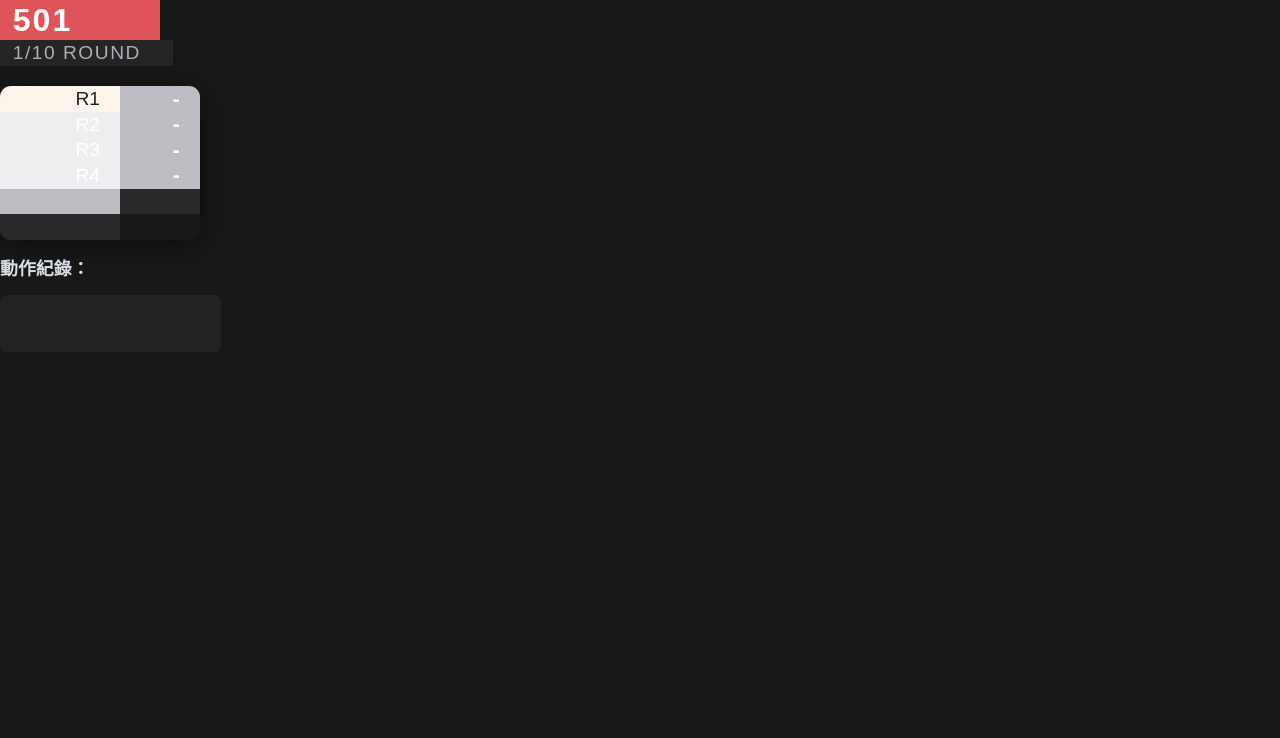
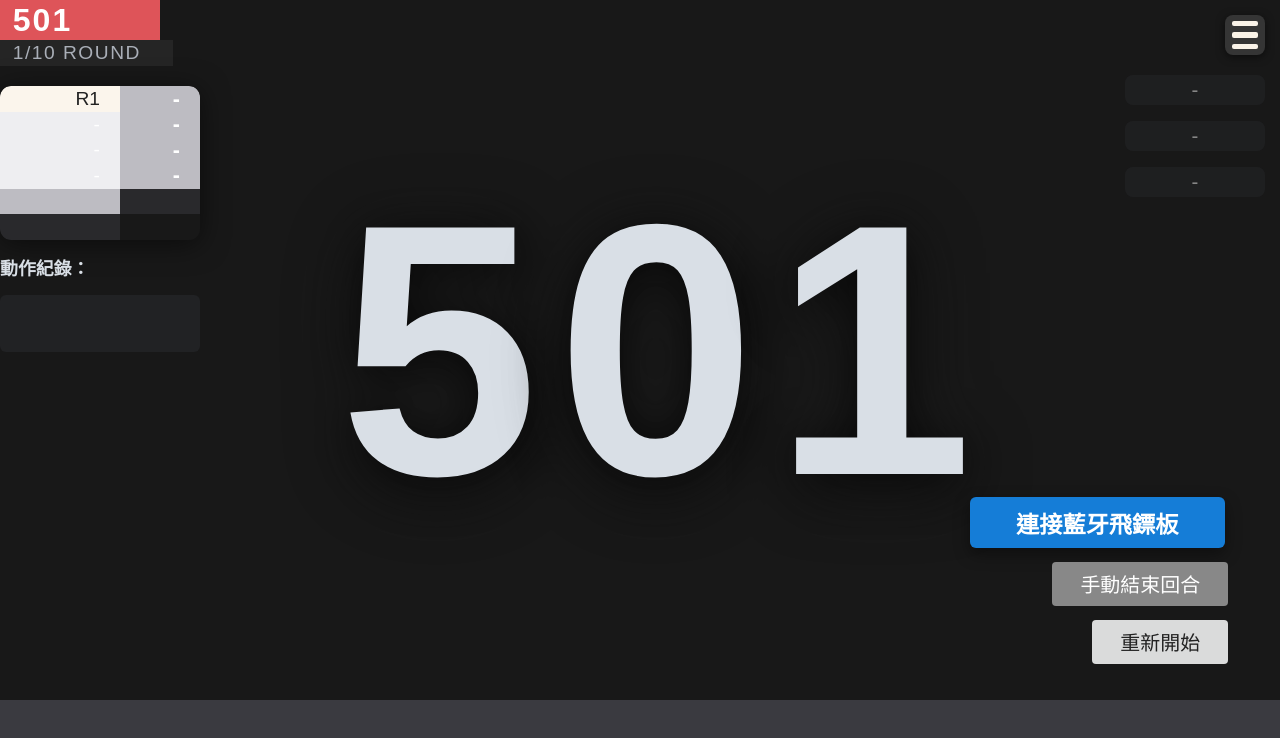
Before and after one commit to hnd94v2m/granboard2-app-by-JW, a React (Create React App) app: page / in a window 1280 px wide. Shown: the top 738 px of the page. Built offline with nearby package versions, Linux system fonts and the light colour scheme.

Commit message:
Update App.tsx

```diff
--- a/src/App.tsx
+++ b/src/App.tsx
@@ -13,12 +13,6 @@ type Throw = {
   id: SegmentID;
 };
 
-interface HistoryEntry {
-  // 這一列要顯示哪一回合
-  roundNum: number | null; // (null=這格無用)
-  roundScore: number | null; // null=橫線,-1=空格
-}
-
 export default function App() {
   const [score, setScore] = useState(START_SCORE);
   const [roundThrows, setRoundThrows] = useState<Throw[]>([]);
@@ -31,26 +25,30 @@ export default function App() {
   const [roundStartingScore, setRoundStartingScore] = useState<number>(START_SCORE);
   // 歷史每回合三鏢加總
   const [roundTotalList, setRoundTotalList] = useState<number[]>([]);
-  // 回合數（第 N 回合打到第 N 鏢時 是第 N 回合，回合結束馬上+1）
+  // 回合數（第 N 回合）
   const [round, setRound] = useState(1);
-  // focus的row
-  const tableAnimRef = useRef<number | null>(null);
-  // 是否剛開始進入下一回合（閃爍動畫用）
+  // 用於呼吸動畫tick
   const [animTick, setAnimTick] = useState(0);
 
-  // 呼吸動畫tick
+  // 呼吸動畫定時器
   useEffect(() => {
     const timer = setInterval(() => setAnimTick((t) => t + 1), 1200);
     return () => clearInterval(timer);
   }, []);
 
-  // Granboard 事件接收
+  // 藍牙事件卸載
   useEffect(() => {
-    return () => { if (granboard) granboard.segmentHitCallback = undefined };
+    return () => {
+      if (granboard) granboard.segmentHitCallback = undefined;
+    };
   }, [granboard]);
+
+  // 藍牙事件與分數邏輯監聽
   useEffect(() => {
     if (!granboard) return;
+
     granboard.segmentHitCallback = (segment) => {
+      // 回合第一鏢時設定起始分數快照
       if (roundThrows.length === 0) setRoundStartingScore(score);
 
       if (segment.ID === SegmentID.RESET_BUTTON) {
@@ -106,7 +104,7 @@ export default function App() {
           `命中 ${segment.LongName}（分值${segValue}），剩餘：${nextScore}`,
           ...l
         ]);
-        // 回合結束(三鏢或勝利)，立即記錄加總與下一輪動畫刷新
+        // 回合結束(3鏢或勝利)
         if (nextScore === 0 || newThrows.length >= 3) {
           setRoundTotalList(list => [
             ...list,
@@ -121,12 +119,6 @@ export default function App() {
           ]);
           setRoundStartingScore(nextScore);
           setTimeout(() => setRoundThrows([]), 400);
-          // 呼吸動畫 focus 到新行
-          tableAnimRef.current = null;
-          setTimeout(() => {
-            tableAnimRef.current = null;
-            setAnimTick((t) => t + 1);
-          }, 100);
         }
         return newThrows;
       });
@@ -146,11 +138,6 @@ export default function App() {
     setLog(l => [`手動結束回合`, ...l]);
     setRoundThrows([]);
     setRoundStartingScore(score);
-    tableAnimRef.current = null;
-    setTimeout(() => {
-      tableAnimRef.current = null;
-      setAnimTick((t) => t + 1);
-    }, 100);
   };
 
   // 重置遊戲
@@ -161,11 +148,6 @@ export default function App() {
     setRound(1);
     setRoundTotalList([]);
     setLog(l => ["分數已重設", ...l]);
-    tableAnimRef.current = null;
-    setTimeout(() => {
-      tableAnimRef.current = null;
-      setAnimTick((t) => t + 1);
-    }, 100);
   };
 
   // 藍牙連線
@@ -184,167 +166,442 @@ export default function App() {
     }
   };
 
-  // ----------- 歷史回合區資料與樣式計算 -------------
-  // 構建資料行（每列 row：左R編號/右分數/-/空格/等內容）
-  function getHistoryTableContent(): [string, string, string, string, string, string][] {
-    // 起算資料的顯示起始回合
-    let roundOffset = 0;
-    if (round > 4) roundOffset = round - 4;
-
-    // 構建欄目
-    const rows: [string, string, string, string, string, string][] = [];
-    for (let i = 0; i < TABLE_ROWS; ++i) {
-      let rnum = roundOffset + i + 1;
-      let showR = "";
-      let showScore = "-";
-      // 第五回合以前顯示R1~R6; 之後 R2~R7 (依 offset),並且確保總共不超過10回合
-      if (rnum <= TOTAL_ROUNDS) showR = "R" + rnum;
-      else showR = "";
-      // 只有已結束回合才有分數
-      if (i < roundTotalList.length - roundOffset && (roundOffset + i) < roundTotalList.length) {
-        if (typeof roundTotalList[roundOffset + i] === "number") {
-          showScore = `${roundTotalList[roundOffset + i]}`;
+  // 產生歷史回合表格內容 (左欄：R#、右欄：該回合加總分數或預設橫線)
+  function generateHistoryTable() {
+    const rows = [];
+    let offset = round > 4 ? round - 4 : 0; // 5回合後往上卷
+    for (let i = 0; i < TABLE_ROWS; i++) {
+      const roundNum = offset + i + 1;
+      let showR = roundNum <= TOTAL_ROUNDS ? `R${roundNum}` : "";
+      let showScore: string | number = "-";
+      if (roundTotalList.length > (offset + i) && (offset + i) < roundTotalList.length) {
+        showScore = roundTotalList[offset + i];
       }
-      }
-      // 若回合沒打過顯示 "-", 如果剩下要刪除列，顯示為 ""
-      if (showR === "" || (rnum > round && i >= 4)) {
+      if (roundNum > round || roundNum > TOTAL_ROUNDS) {
         showScore = "";
         showR = "";
       }
-      rows.push([showR, showScore, "", "", "", ""]);
+      // 根據第幾排匹配色塊、字色後面處理
+      rows.push({ roundNum: showR, score: showScore });
     }
 
-    // 把第六、五列依規則不顯示（9/10回合限制）
+    // 9、10回合不顯示多餘列
     if (round >= 9) {
-      // 只保留前五/四列
-      while (rows.length > 4 + (TOTAL_ROUNDS - round)) rows.pop();
+      rows.splice(4 + (TOTAL_ROUNDS - round), rows.length);
     }
+
     return rows;
   }
 
-  // ----------- 歷史回合區色塊與動畫設定 -------------
-  const BG_COLORS_1 = ["#EEEEF1", "#EEEEF1", "#EEEEF1", "#EEEEF1", "#bdbcc2", "#29292C"];
-  const BG_COLORS_2 = ["#bdbcc2", "#bdbcc2", "#bdbcc2", "#bdbcc2", "#29292C", "#181818"];
-  const TXT_COLORS = ["#fff", "#fff", "#fff", "#fff", "#FAF3E8", "#A7A7A6"];
-  // 呼吸動畫的米白底+黑字 focus 行，回合進行時要提示
-  const BREATHE_BG = "#FAF3E8";
-  const BREATHE_TXT = "#222";
-  // 哪一列要閃爍提示
-  function getFocusRowIdx(curRound: number): number | null {
-    if (curRound <= 4) return curRound - 1; // 第1-4回合用前4列提示
-    if (curRound >= 5 && curRound <= TOTAL_ROUNDS) return 3; // 第4列一直提示中（第5列才換新一group）
-    return null;
-  }
-  // ---------- end ------------
+  // 歷史表色塊與字色規則
+  const BG_COL_1 = ["#EEEEF1","#EEEEF1","#EEEEF1","#EEEEF1","#bdbcc2","#29292C"];
+  const BG_COL_2 = ["#bdbcc2","#bdbcc2","#bdbcc2","#bdbcc2","#29292C","#181818"];
+  const TXT_COLS = ["#fff","#fff","#fff","#fff","#FAF3E8","#A7A7A6"];
 
+  // 呼吸動畫焦點位置 第1-4回合highlight對應第1-4列，>=5 一直在第四列提示
+  const focusRowIdx = round <= 4 ? round - 1 : round <= TOTAL_ROUNDS ? 3 : null;
+  const breathingStyle = {
+    animation: "breathe 1.2s infinite linear alternate"
+  };
+
+  const historyRows = generateHistoryTable();
   const scoreStr = String(score).split("");
 
-  // ----------- RENDER --------------
-  const currentTableRows = getHistoryTableContent();
-  const focusRow = getFocusRowIdx(round);
   return (
-    <div
-      style={{
+    <div style={{
       background: "#181818",
-        minHeight: "100vh", width: "100vw", position: "relative",
-        margin: 0, padding: 0, fontFamily: "sans-serif", boxSizing: "border-box", overflowX: "hidden"
-      }}
-    >
-      {/* 左上標頭區略（與舊版一致） */}
+      minHeight: "100vh",
+      width: "100vw",
+      position: "relative",
+      margin: 0,
+      padding: 0,
+      fontFamily: "sans-serif",
+      boxSizing: "border-box",
+      overflowX: "hidden"
+    }}>
+      {/* 左側標頭與歷史表 + 動作紀錄 */}
       <section style={{
-        position: "fixed", top: 0, left: 0, zIndex: 30,
-        display: "flex", flexDirection: "column", alignItems: "flex-start", gap: 0
+        position: "fixed",
+        top: 0,
+        left: 0,
+        zIndex: 30,
+        display: "flex",
+        flexDirection: "column",
+        alignItems: "flex-start",
+        gap: 0
       }}>
+        {/* 501比賽標題 */}
         <div style={{
-          width: "min(17vw,160px)", height: "min(5vw,40px)", background: "#DE5459",
-          display: "flex", alignItems: "center", paddingLeft: "1vw", paddingTop: "0.5vw", paddingBottom: "0.5vw",
-          color: "#fff", fontSize: "clamp(1.3rem,3vw,2rem)", fontWeight: 600, letterSpacing: "2px", boxSizing: "border-box"
+          width: "min(17vw,160px)",
+          height: "min(5vw,40px)",
+          background: "#DE5459",
+          display: "flex",
+          alignItems: "center",
+          paddingLeft: "1vw",
+          paddingTop: "0.5vw",
+          paddingBottom: "0.5vw",
+          color: "#fff",
+          fontSize: "clamp(1.3rem,3vw,2rem)",
+          fontWeight: 600,
+          letterSpacing: "2px",
+          boxSizing: "border-box"
         }}>
           501
         </div>
+        {/* 1/10 ROUND顯示 */}
         <div style={{
-          width: "min(17vw,160px)", height: "min(3vw,20px)", background: "#252525", color: "#AAAFB8",
-          display: "flex", alignItems: "center", fontSize: "clamp(1.05rem,2vw,1.2rem)",
-          paddingLeft: "1vw", paddingTop: "0.25vw", paddingBottom: "0.25vw", fontWeight: 500, letterSpacing: "1.5px"
+          width: "min(17vw,160px)",
+          height: "min(3vw,20px)",
+          background: "#252525",
+          color: "#AAAFB8",
+          display: "flex",
+          alignItems: "center",
+          fontSize: "clamp(1.05rem,2vw,1.2rem)",
+          paddingLeft: "1vw",
+          paddingTop: "0.25vw",
+          paddingBottom: "0.25vw",
+          fontWeight: 500,
+          letterSpacing: "1.5px"
         }}>
           {round}/{TOTAL_ROUNDS} ROUND
         </div>
         <div style={{ height: "min(3vw,20px)" }}></div>
-        {/* --------- 歷史回合表格 start --------- */}
+        {/* 歷史回合分數表 */}
         <div style={{
           display: "grid",
           gridTemplateColumns: "60% 40%",
-          gridTemplateRows: `repeat(${currentTableRows.length}, minmax(0,auto))`,
           width: "min(19vw,200px)",
           minWidth: 135,
           borderRadius: 11,
           overflow: "hidden",
-          boxShadow: "0 4px 28px #0008"
+          boxShadow: "0 4px 28px #0008",
+          userSelect: "none"
         }}>
-          {currentTableRows.map((row, idx) => {
-            // focus active行的特殊動畫
-            const breathing = focusRow !== null && idx === focusRow;
-            // 第1欄(左R)
-            let c1bg = BG_COLORS_1[idx];
-            let c1fg = TXT_COLORS[idx];
-            let c2bg = BG_COLORS_2[idx];
-            let c2fg = TXT_COLORS[idx];
-            if (breathing) { c1bg = BREATHE_BG; c1fg = BREATHE_TXT }
-            // 呼吸動畫樣式
-            const breatheAnim = breathing
-              ? { animation: "breathe 1.2s infinite linear alternate" }
-              : {};
-            return [
-              <div key={`r${idx}c0`}
+          {historyRows.map((item, idx) => {
+            const isFocus = focusRowIdx === idx;
+            // 左欄底色字色
+            const leftBg = isFocus ? "#FAF3E8" : BG_COL_1[idx];
+            const leftColor = isFocus ? "#222" : TXT_COLS[idx];
+            // 右欄底色字色
+            const rightBg = BG_COL_2[idx];
+            const rightColor = TXT_COLS[idx];
+
+            return (
+              <React.Fragment key={idx}>
+                <div
                   style={{
-                  height: `clamp(18px,2vw,27px)`, display: "flex", alignItems: "center", justifyContent: "flex-end",
-                  background: c1bg, color: c1fg, fontSize: "clamp(1.01rem,1.7vw,1.2rem)",
-                  fontWeight: 510, paddingRight: "min(2vw,20px)", ...breatheAnim,
-                  userSelect: "none", borderRadius: [4,4,0,0].map((r,i)=>idx===0&&i<2?11:0).toString()
+                    height: "clamp(18px,2vw,27px)",
+                    display: "flex",
+                    alignItems: "center",
+                    justifyContent: "flex-end",
+                    backgroundColor: leftBg,
+                    color: leftColor,
+                    fontSize: "clamp(1.01rem,1.7vw,1.2rem)",
+                    fontWeight: 510,
+                    paddingRight: "min(2vw,20px)",
+                    animation: isFocus ? "breathe 1.2s infinite linear alternate" : undefined,
+                    borderTopLeftRadius: idx === 0 ? 11 : undefined,
+                    borderBottomLeftRadius: (idx === historyRows.length - 1) ? 11 : undefined,
                   }}>
-                {(row[0] !== "" ? row[0] : (idx < 4 ? "-" : ""))}
-              </div>,
-              <div key={`r${idx}c1`}
+                  {item.roundNum || (idx < 4 ? "-" : "")}
+                </div>
+                <div
                   style={{
-                  height: `clamp(18px,2vw,27px)`, display: "flex", alignItems: "center", justifyContent: "flex-end",
-                  background: c2bg, color: c2fg, fontSize: "clamp(1.15rem,1.95vw,1.34rem)",
-                  fontVariantNumeric: "tabular-nums", fontWeight: 610, paddingRight: "min(2vw,20px)",
-                  userSelect: "none", borderRadius: [0,0,4,4].map((r,i)=>idx===currentTableRows.length-1&&i>1?11:0).toString()
-                }}>
-                {row[1] !== "" ? row[1] : (idx < 4 ? "-" : "")}
+                    height: "clamp(18px,2vw,27px)",
+                    display: "flex",
+                    alignItems: "center",
+                    justifyContent: "flex-end",
+                    backgroundColor: rightBg,
+                    color: rightColor,
+                    fontSize: "clamp(1.15rem,1.95vw,1.34rem)",
+                    fontVariantNumeric: "tabular-nums",
+                    fontWeight: 610,
+                    paddingRight: "min(2vw,20px)",
+                    borderTopRightRadius: idx === 0 ? 11 : undefined,
+                    borderBottomRightRadius: (idx === historyRows.length - 1) ? 11 : undefined,
+                  }}
+                >
+                  {item.score !== "" ? item.score : (idx < 4 ? "-" : "")}
                 </div>
-            ]
+              </React.Fragment>
+            );
           })}
         </div>
-        {/* --------- 歷史回合表格 end --------- */}
+        <div style={{ height: "min(2vw,14px)" }}></div>
         {/* 動作紀錄 */}
-        <div style={{ height: "min(2vw,14px)" }}></div>
-        <div>
+        <div style={{ width: "min(19vw,200px)" }}>
           <h3 style={{
-            color: "#D9DFE6", fontWeight: 600, fontSize: "clamp(1.1rem,1.4vw,1.18rem)", marginBottom: 4, marginTop: 0
+            color: "#D9DFE6",
+            fontWeight: 600,
+            fontSize: "clamp(1.1rem,1.4vw,1.18rem)",
+            marginBottom: 4,
+            marginTop: 0
           }}>動作紀錄：</h3>
           <ol style={{
-            fontSize: "clamp(0.95rem,1.14vw,1.07rem)", background: "#212224", padding: "0.7em",
-            borderRadius: 6, maxHeight: "10vw", overflowY: "auto", minHeight: 36, color: "#DDD", marginBottom: 0,
-            width: "min(19vw,200px)"
+            fontSize: "clamp(0.95rem,1.14vw,1.07rem)",
+            background: "#212224",
+            padding: "0.7em",
+            borderRadius: 6,
+            maxHeight: "10vw",
+            overflowY: "auto",
+            minHeight: 36,
+            color: "#DDD",
+            marginBottom: 0,
+            userSelect: "text"
           }}>
             {log.slice(0, 7).map((line, i) => <li key={i}>{line}</li>)}
           </ol>
         </div>
       </section>
 
-      {/* 右上角選單/三鏢分數/控制按鈕/大分數設計同舊規格省略…（保留響應式、其他佈局如你先前需求） */}
+      {/* 右上角選單按鈕 */}
+      <div style={{
+        position: "fixed",
+        top: "min(15px,1.8vw)",
+        right: "min(15px,2vw)",
+        width: "min(40px,4vw)",
+        height: "min(40px,4vw)",
+        zIndex: 100
+      }}>
+        <div style={{
+          background: "#353535",
+          borderRadius: 8,
+          width: "100%",
+          height: "100%",
+          display: "flex",
+          flexDirection: "column",
+          alignItems: "center",
+          justifyContent: "center",
+          boxShadow: "0 2px 9px #0008",
+          userSelect: "none"
+        }}>
+          {[0, 1, 2].map(i => (
+            <div key={i}
+              style={{
+                width: "65%",
+                height: "13%",
+                borderRadius: 2,
+                background: "#FAF3E8",
+                marginTop: i === 0 ? 0 : "15%"
+              }}>
+            </div>
+          ))}
+        </div>
+      </div>
 
-      {/* 呼吸動畫效果定義 */}
-      <style>
-        {`
+      {/* 右側三鏢分數區 */}
+      <div style={{
+        position: "fixed",
+        top: "calc(min(15px,1.8vw) + min(40px,4vw) + min(20px,2vw))",
+        right: "min(15px,2vw)",
+        width: "min(140px,13vw)",
+        display: "flex",
+        flexDirection: "column",
+        gap: "min(16px,1.8vw)"
+      }}>
+        {[0, 1, 2].map(i => (
+          <div key={i}
+            style={{
+              width: "100%",
+              height: "clamp(24px,2.9vw,30px)",
+              background: "#27282B",
+              color: "#fff",
+              display: "flex",
+              alignItems: "center",
+              justifyContent: "center",
+              fontSize: "clamp(1.1rem,1.9vw,1.28rem)",
+              borderRadius: 8,
+              opacity: roundThrows[i] !== undefined ? 1 : 0.48,
+              userSelect: "none"
+            }}
+          >
+            {roundThrows[i]
+              ? `${roundThrows[i].longName}(${roundThrows[i].value})`
+              : "-"}
+          </div>
+        ))}
+      </div>
+
+      {/* 畫面最下方灰色色塊 */}
+      <div style={{
+        position: "fixed",
+        bottom: 0,
+        width: "100vw",
+        left: 0,
+        height: "clamp(80px,9vw,100px)",
+        background: "#3A3A40",
+        zIndex: 20,
+        userSelect: "none"
+      }}></div>
+
+      {/* 右下角控制按鈕區 */}
+      <div style={{
+        position: "fixed",
+        right: "min(32px,3vw)",
+        bottom: "clamp(96px,11vw,136px)",
+        width: "min(350px,38vw)",
+        minWidth: 150,
+        zIndex: 60,
+        display: "flex",
+        flexDirection: "column",
+        alignItems: "flex-end",
+        gap: "min(18px,2vw)"
+      }}>
+        <div style={{
+          display: "flex",
+          flexDirection: "column",
+          alignItems: "flex-end",
+          gap: "min(14px,1.6vw)"
+        }}>
+          <button onClick={handleConnect} disabled={!!granboard || connecting}
+            style={{
+              background: "#157DD7",
+              color: "#FFF",
+              fontSize: "clamp(1.2rem,1.88vw,1.45rem)",
+              fontWeight: 600,
+              padding: "0.35em 2em",
+              border: "none",
+              borderRadius: 6,
+              boxShadow: "0 6px 16px #0006",
+              cursor: granboard ? "not-allowed" : "pointer",
+              opacity: granboard ? 0.45 : 1,
+              userSelect: "none"
+            }}
+          >
+            {connecting ? "連線中..." : granboard ? "已連線" : "連接藍牙飛鏢板"}
+          </button>
+          <button onClick={handleEndRound}
+            style={{
+              background: "#888",
+              color: "#FFF",
+              fontSize: "clamp(1.02rem,1.56vw,1.25rem)",
+              fontWeight: 500,
+              padding: "0.38em 1.4em",
+              border: "none",
+              borderRadius: 4,
+              cursor: "pointer",
+              userSelect: "none"
+            }}>
+            手動結束回合
+          </button>
+          <button onClick={handleResetGame}
+            style={{
+              background: "#dadbdb",
+              color: "#222",
+              fontSize: "clamp(1.02rem,1.56vw,1.25rem)",
+              fontWeight: 500,
+              padding: "0.38em 1.4em",
+              border: "none",
+              borderRadius: 4,
+              cursor: "pointer",
+              userSelect: "none"
+            }}>
+            重新開始
+          </button>
+        </div>
+        {(error && !granboard) && (
+          <div style={{
+            color: "red",
+            fontWeight: 600,
+            fontSize: "clamp(1.11rem,1.58vw,1.21rem)",
+            marginTop: 5,
+            marginRight: 2,
+            userSelect: "text"
+          }}>
+            {error}
+          </div>
+        )}
+      </div>
+
+      {/* 中央大分數字字串，響應式字型，字元間距50px */}
+      <div style={{
+        position: "absolute",
+        top: 0,
+        left: 0,
+        right: 0,
+        bottom: "clamp(80px,9vw,100px)",
+        display: "flex",
+        alignItems: "center",
+        justifyContent: "center",
+        pointerEvents: "none",
+        zIndex: 10
+      }}>
+        <div style={{
+          display: "flex",
+          flexDirection: "row",
+          gap: "clamp(38px,4vw,50px)",
+          alignItems: "center",
+          justifyContent: "center"
+        }}>
+          {scoreStr.map((char, idx) => (
+            <span key={idx} style={{
+              color: "#D9DFE6",
+              fontSize: "clamp(130px,28vw,500px)",
+              fontWeight: 800,
+              lineHeight: 1,
+              textShadow: "0 4px 48px #000a, 0 8px 80px #4444, 0 1.5vw 5vw #0007",
+              letterSpacing: "-0.09em",
+              textAlign: "center",
+              fontFamily: "inherit",
+              userSelect: "none"
+            }}>{char}</span>
+          ))}
+        </div>
+      </div>
+
+      {/* 呼吸動畫效果 */}
+      <style>{`
         @keyframes breathe {
           0%   { background-color: #FAF3E8; }
           50%  { background-color: #fff9f0; }
           100% { background-color: #E3DECF; }
         }
-      `}
-      </style>
+        button:disabled {
+          cursor: not-allowed !important;
+        }
+      `}</style>
+
+      {/* RWD media query：手機縮放 */}
+      <style>{`
+        @media (max-width: 600px) {
+          div[style*="minHeight: 100vh"] {
+            font-size: 14px !important;
+          }
+          div[style*="position: absolute"] span {
+            font-size: 18vw !important;
+          }
+          section {
+            width: 98vw !important;
+            min-width: 0 !important;
+          }
+          div[style*="minWidth: 135"] {
+            width: 96vw !important;
+            min-width: 0 !important;
+          }
+          /* 控制按鈕區手機改成水平撐滿底部 */
+          div[style*="position: fixed"][style*="right"] {
+            width: 100% !important;
+            bottom: 0 !important;
+            flex-direction: row !important;
+            justify-content: space-evenly !important;
+            align-items: center !important;
+            min-width: auto !important;
+            padding: 6px 0 !important;
+            gap: 12px !important;
+          }
+          /* 右側3鏢分數改成橫排 */
+          div[style*="position: fixed"][style*="top"][style*="right"] {
+            flex-direction: row !important;
+            width: 100% !important;
+            height: auto !important;
+            gap: 12px !important;
+          }
+          div[style*="position: fixed"][style*="top"][style*="right"] > div {
+           flex:1;
+           height: 36px !important;
+          }
+        }
+      `}</style>
     </div>
   );
 }
```
Lines whose indentation alone changed are shown as unchanged.
